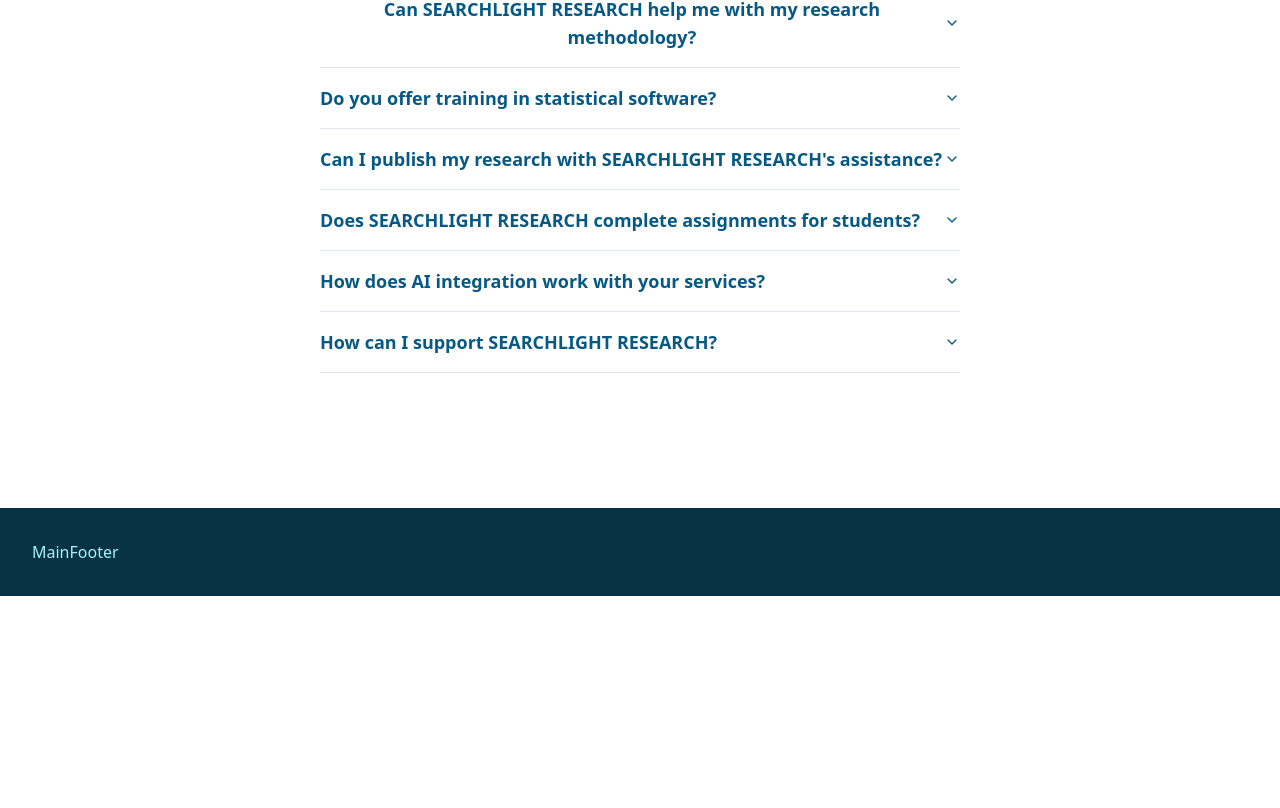
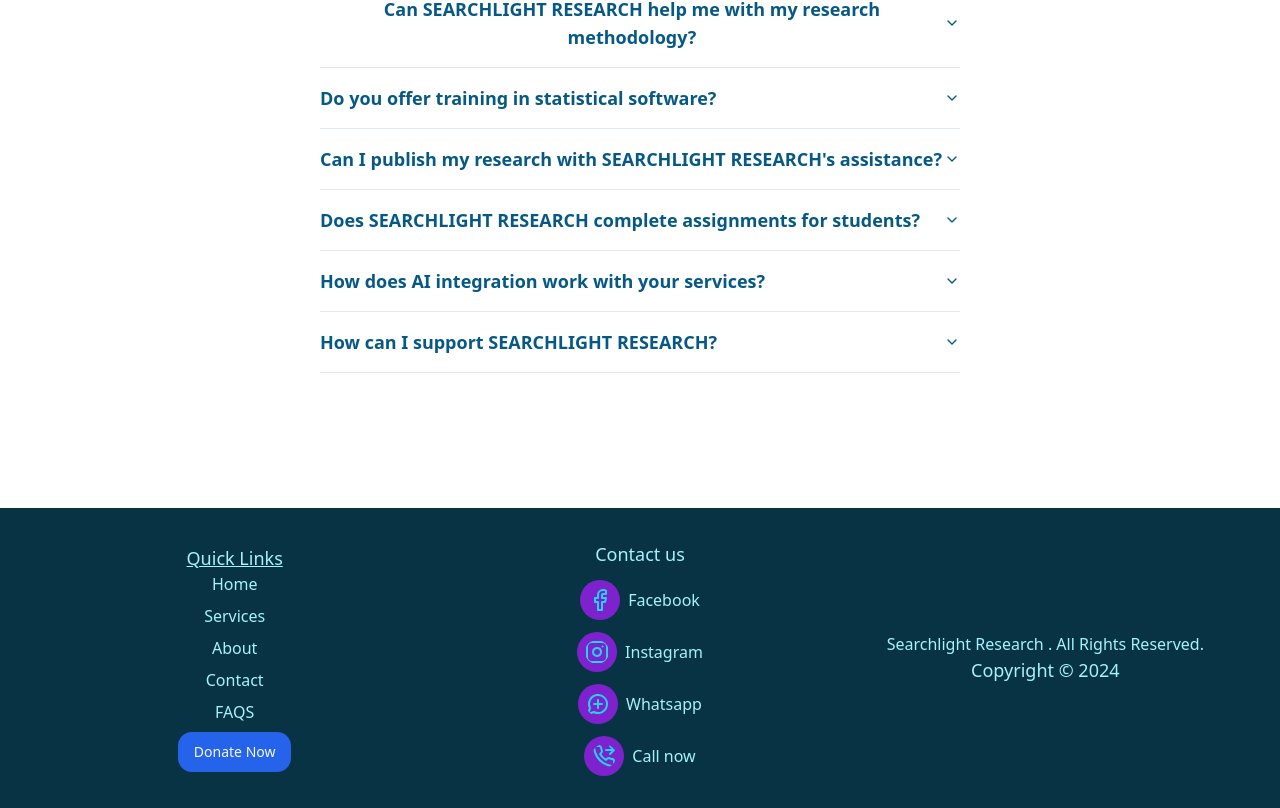
Before and after one commit to richardkanai123/Researchlight, a Next.js app: page / in a window 1280 px wide. Shown: the part 4670-5478 px from the top of the page. Before the commit the page ends 5266 px from the top, so only its background shows below. Built offline with nearby package versions, Linux system fonts and the light colour scheme.

Commit message:
Main Footer added

```diff
--- a/components/MainFooter.tsx
+++ b/components/MainFooter.tsx
@@ -1,7 +1,95 @@
 import React from "react";
+import { Button } from "./ui/button";
+import Link from "next/link";
+import {
+	Facebook,
+	Github,
+	InstagramIcon,
+	MessageCirclePlusIcon,
+	PhoneForwarded,
+	PhoneForwardedIcon,
+} from "lucide-react";
 
 const MainFooter = () => {
-	return <footer className='bg-cyan-950 p-8 text-cyan-200'>MainFooter</footer>;
+	return (
+		<footer className='bg-cyan-950 p-8 text-cyan-200 flex flex-col md:flex-row md:flex-wrap lg:flex-nowrap justify-center align-middle items-center'>
+			<div className='flex-1 '>
+				<p className='text-center underline text-lg'>Quick Links</p>
+				<ul className='text-center text-base list-none space-y-2'>
+					<li>
+						<Link href='/'>Home</Link>
+					</li>
+					<li>
+						<Link href='/#services'>Services</Link>
+					</li>
+					<li>
+						<Link href='/#about'>About</Link>
+					</li>
+					<li>
+						<Link href='/#contact'>Contact</Link>
+					</li>
+
+					<li>
+						<Link href='/#FAQ'>FAQS</Link>
+					</li>
+
+					<Button className='hover:bg-lime-400 hover:text-cyan-900'>
+						Donate Now
+					</Button>
+				</ul>
+			</div>
+
+			<div className='flex-1 space-y-3 '>
+				<p className='text-center text-lg block'>Contact us</p>
+				<div className='flex flex-col  gap-3 justify-center align-middle'>
+					<a
+						className='w-full flex items-center justify-center gap-2'
+						href='http://'
+						target='_blank'
+						rel='noopener noreferrer'>
+						<Facebook className='w-10 text-center h-10 text-xl ease-linear text-cyan-400 hover:text-cyan-700 bg-purple-700 transition-all hover:bg-green-500 duration-500  rounded-full p-2 ' />
+						Facebook
+					</a>
+
+					<a
+						className='w-full flex items-center justify-center gap-2'
+						href='http://'
+						target='_blank'
+						rel='noopener noreferrer'>
+						<InstagramIcon className='w-10 text-center h-10 text-xl ease-linear text-cyan-400 hover:text-cyan-700 bg-purple-700 transition-all hover:bg-green-500 duration-500  rounded-full p-2 ' />
+						Instagram
+					</a>
+
+					<a
+						className='w-full flex items-center justify-center gap-2'
+						href='http://'
+						target='_blank'
+						rel='noopener noreferrer'>
+						<MessageCirclePlusIcon className='w-10 text-center h-10 text-xl ease-linear text-cyan-400 hover:text-cyan-700 bg-purple-700 transition-all hover:bg-green-500 duration-500  rounded-full p-2 ' />
+						Whatsapp
+					</a>
+
+					<a
+						className='w-full flex items-center justify-center gap-2'
+						href='http://'
+						target='_blank'
+						rel='noopener noreferrer'>
+						<PhoneForwardedIcon className='w-10 text-center h-10 text-xl ease-linear text-cyan-400 hover:text-cyan-700 bg-purple-700 transition-all hover:bg-green-500 duration-500  rounded-full p-2 ' />
+						Call now
+					</a>
+				</div>
+			</div>
+
+			<div className='flex-1'>
+				<p className='text-center text-base'>
+					Searchlight Research . All Rights Reserved.
+				</p>
+				<p className='text-center text-lg'>
+					Copyright &copy; {new Date().getFullYear()}
+				</p>
+			</div>
+		</footer>
+	);
 };
 
 export default MainFooter;
```
